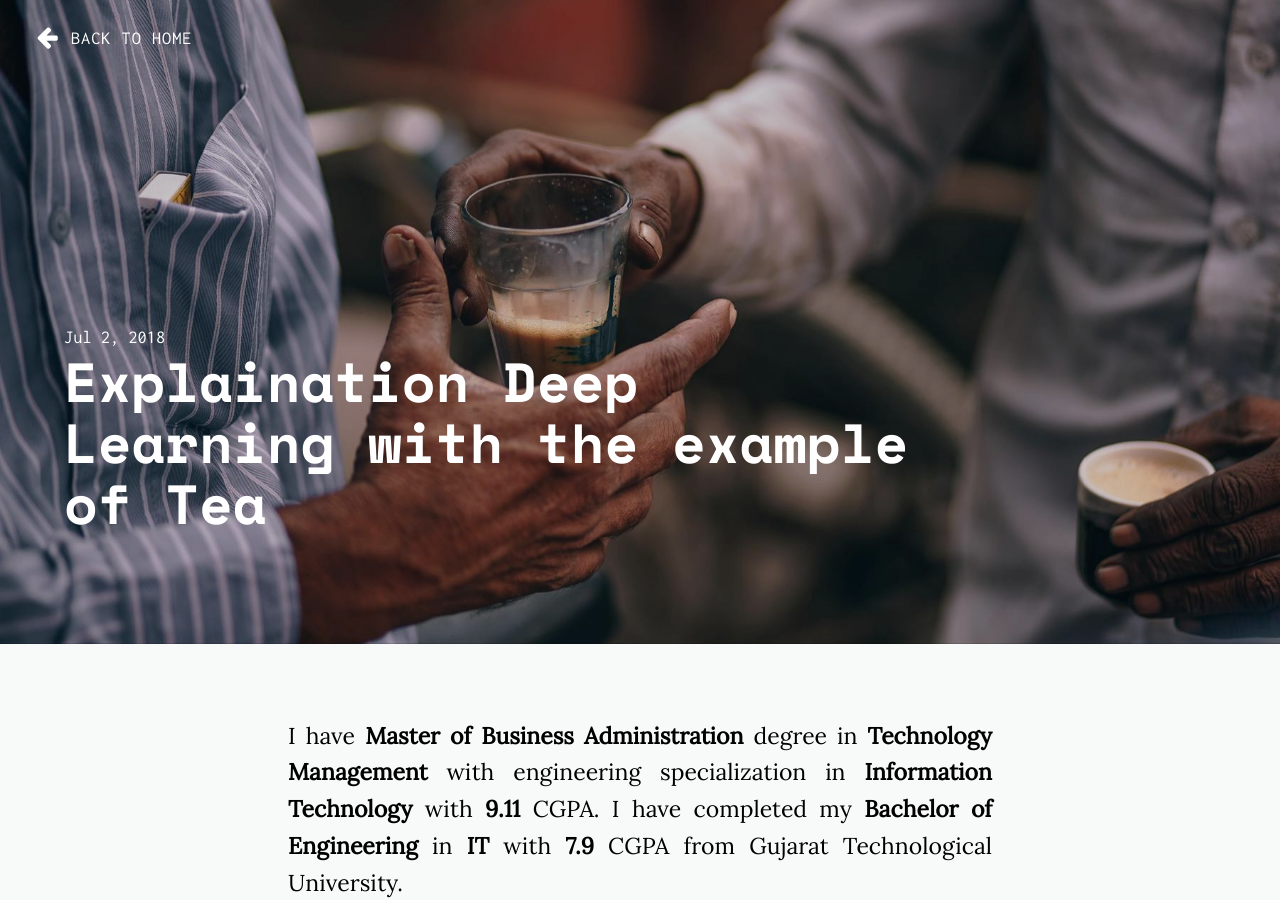
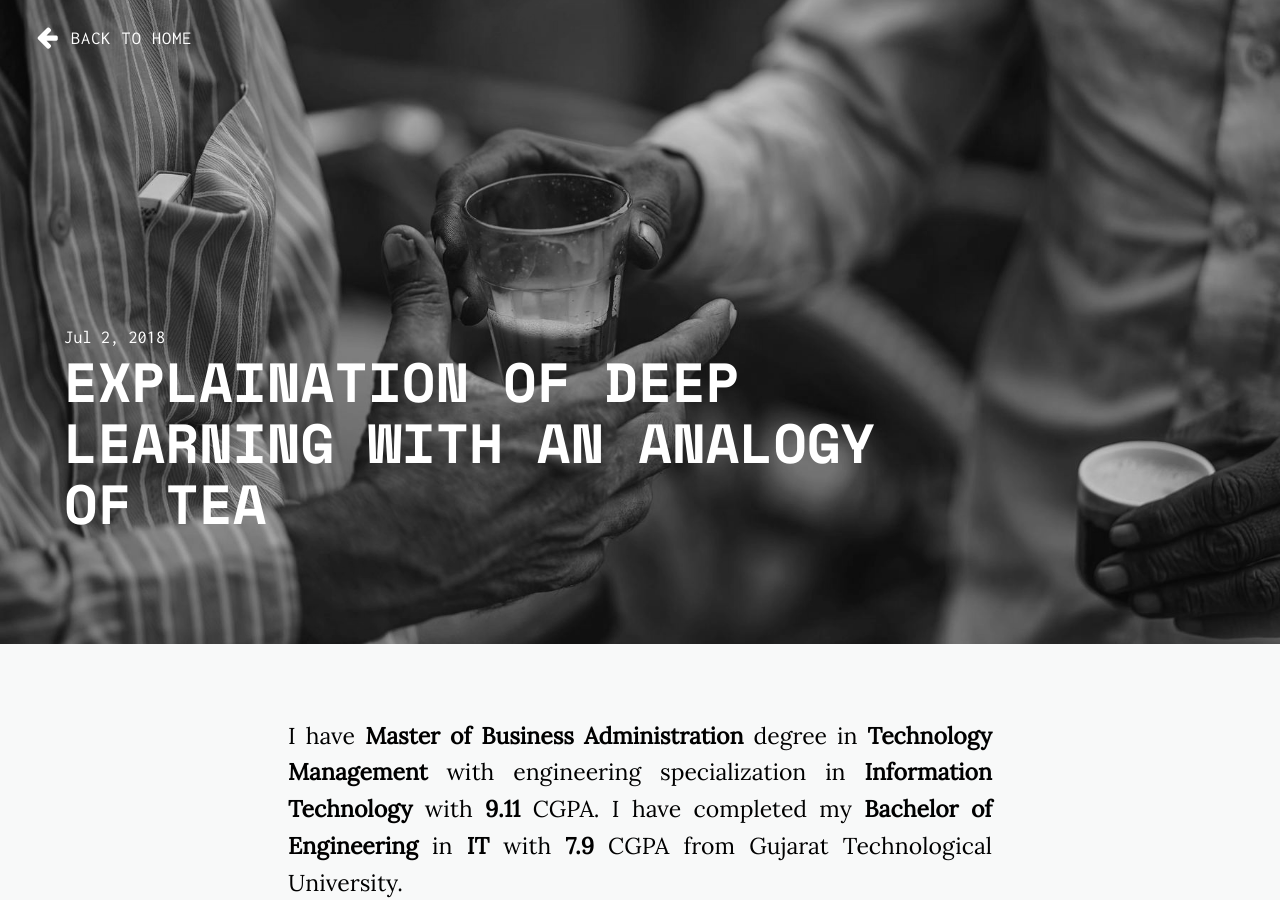
Before and after one commit to daftengineer/daftengineer.github.io, a Jekyll site: the page built from _posts/2018-07-02-deeplearning-chai.markdown, in a window 1280 px wide and 900 px high. Built offline with Jekyll 4.4.1, drawn with Linux system fonts in a browser that asks for light colours; nearby versions of some CDN libraries.

Commit message:
Update 2018-07-02-deeplearning-chai.markdown

```diff
--- a/_posts/2018-07-02-deeplearning-chai.markdown
+++ b/_posts/2018-07-02-deeplearning-chai.markdown
@@ -1,9 +1,9 @@
 ---
 layout: post
-title: "Explaination Deep Learning with the example of Tea"
+title: "EXPLAINATION OF DEEP LEARNING WITH AN ANALOGY OF TEA"
 date: 2018-07-02
 description: Analogy of DEEP LEARNING with chai example
-image: "background-image:url('https://daftengineer.github.io/media_assets/deepchai.jpg');"
+image: "background-image:url('https://daftengineer.github.io/media_assets/deepchai.jpg');filter: grayscale(100%);"
 image-sm:
 ---
 <!--background-color: rgb(31, 167, 197); background-position: center center; background-repeat: no-repeat; background: -webkit-gradient(radial, center center, 0, center center, 460, from(#98fb98), to(#2F2727)); background: -webkit-radial-gradient(circle, #98fb98, #2F2727); background: -moz-radial-gradient(circle, #98fb98, #2F2727); background: -ms-radial-gradient(circle, #98fb98, #2F2727);-->
```
